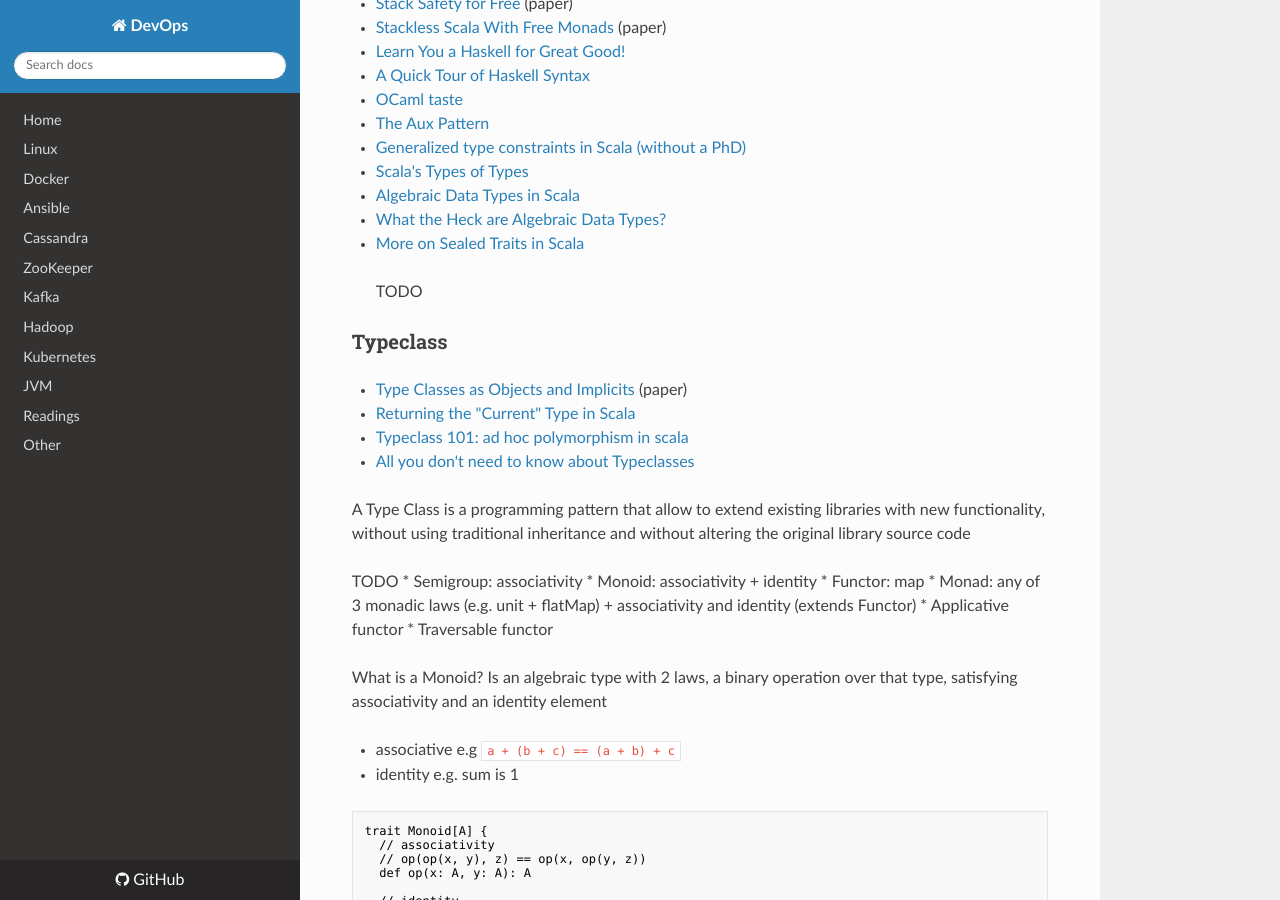
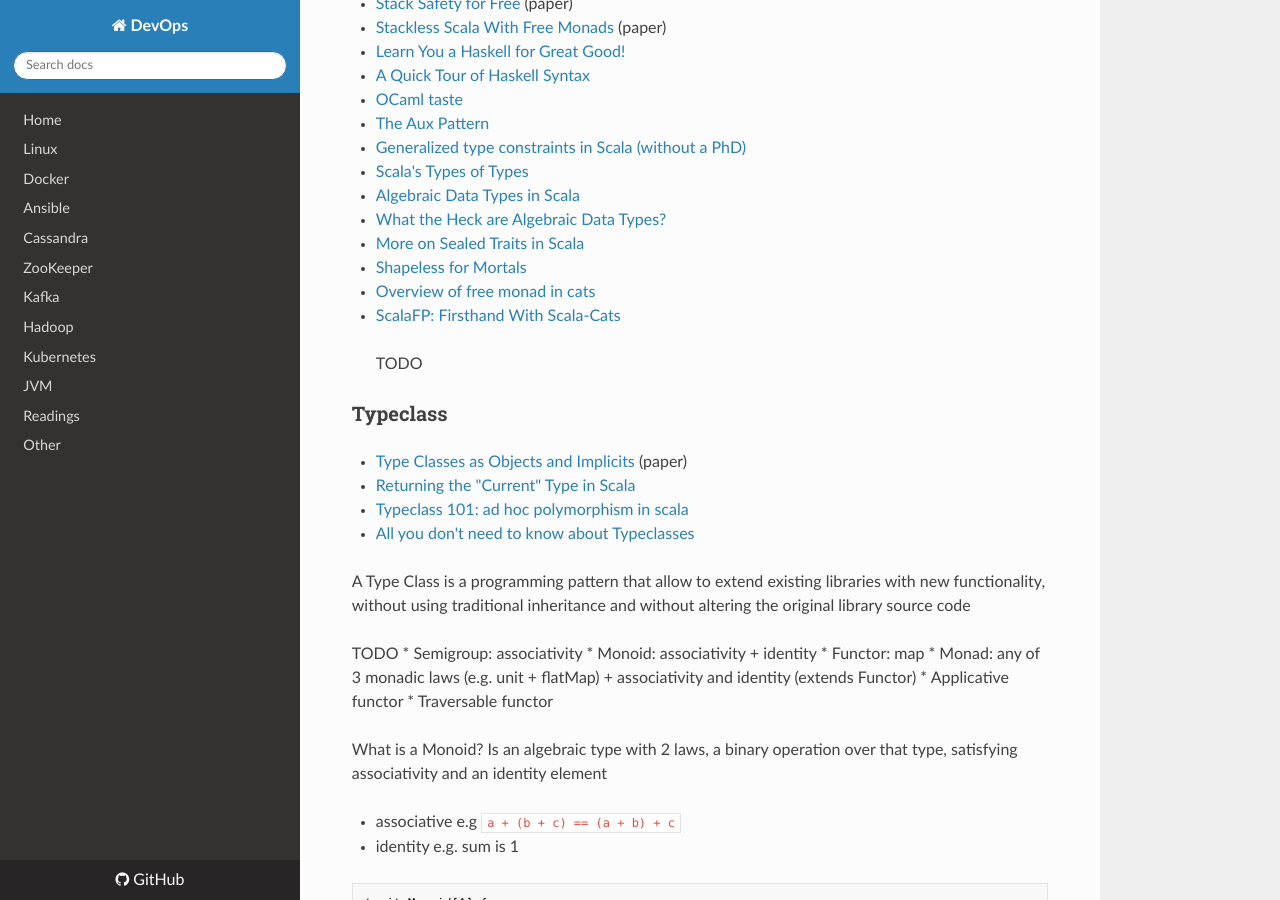
Before and after one commit to niqdev/devops, an MkDocs documentation site: the page built from docs/_scala.md, in a window 1280 px wide and 900 px high, scrolled down 1056 px. Built offline with MkDocs 1.6.1, drawn with Linux system fonts in a browser that asks for light colours; nearby versions of some CDN libraries; old or Windows-style settings are respelled for this version of MkDocs.

Commit message:
doc: update scala

```diff
--- a/docs/_scala.md
+++ b/docs/_scala.md
@@ -48,6 +48,9 @@
 * [Algebraic Data Types in Scala](https://alvinalexander.com/scala/fp-book/algebraic-data-types-adts-in-scala)
 * [What the Heck are Algebraic Data Types?](https://merrigrove.blogspot.com/2011/12/another-introduction-to-algebraic-data.html)
 * [More on Sealed Traits in Scala](https://underscore.io/blog/posts/2015/06/04/more-on-sealed.html)
+* [Shapeless for Mortals](https://github.com/ikhoon/shapeless-for-mortals)
+* [Overview of free monad in cats](https://blog.scalac.io/2016/06/02/overview-of-free-monad-in-cats.html)
+* [ScalaFP: Firsthand With Scala-Cats](https://www.signifytechnology.com/blog/2018/07/scalafp-firsthand-with-scala-cats-monads-number-1-by-harmeet-singh)
 
 > TODO
 
```
